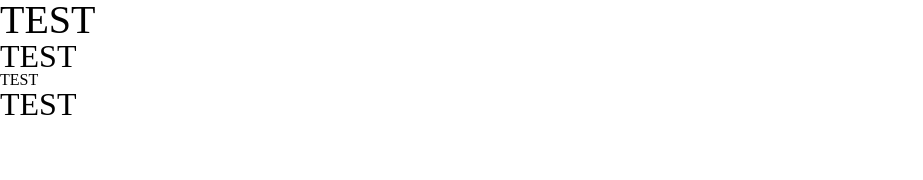
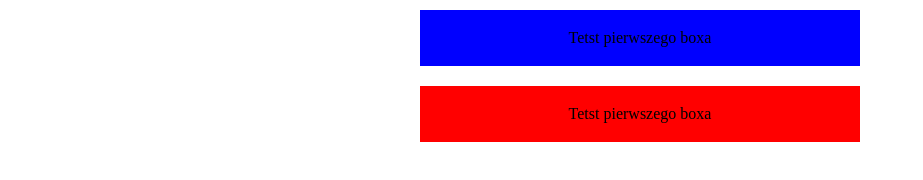
Before and after one commit to ppiechowski/css-course, a plain HTML site: page index.html in a window 1280 px wide. Shown: the whole page, without its empty margins (0-923 px from the left). Drawn offline with Linux system fonts and the light colour scheme.

Commit message:
Tested boxes

```diff
--- a/css/syntax.css
+++ b/css/syntax.css
@@ -46,18 +46,20 @@ table {
 /* End reset css */
 
 
-p {
-    font-size: 40px;
+.box-1{
+    margin: 10px auto;
+    padding: 20px;
+    background-color: blue;
+    width: 400px;
+    text-align: center;
+    /*height: 200px;*/
 }
 
-#two p{
-    font-size: 32px;
+.box-2{
+    margin: 20px auto;
+    padding: 20px;
+    background-color: red;
+    width: 400px;
+    text-align: center;
+    /*height: 200px;*/
 }
-
-#three p{
-    font-size: 1em;
-}
-
-#four p{
-    font-size: 2em;
-}
--- a/index.html
+++ b/index.html
@@ -8,9 +8,9 @@
     <link rel="stylesheet" type="text/css" href="css/syntax.css">
 </head>
 <body>
-    <div id="one"><p>TEST</p></div>
-    <div id="two"><p>TEST</p> </div>
-    <div id="three"><p>TEST</p> </div>
-    <div id="four"><p>TEST</p></div>
+    <div id="main-content">
+        <div class="box-1">Tetst pierwszego boxa</div>
+        <div class="box-2">Tetst pierwszego boxa</div>
+    </div>
 </body>
 </html>
```
